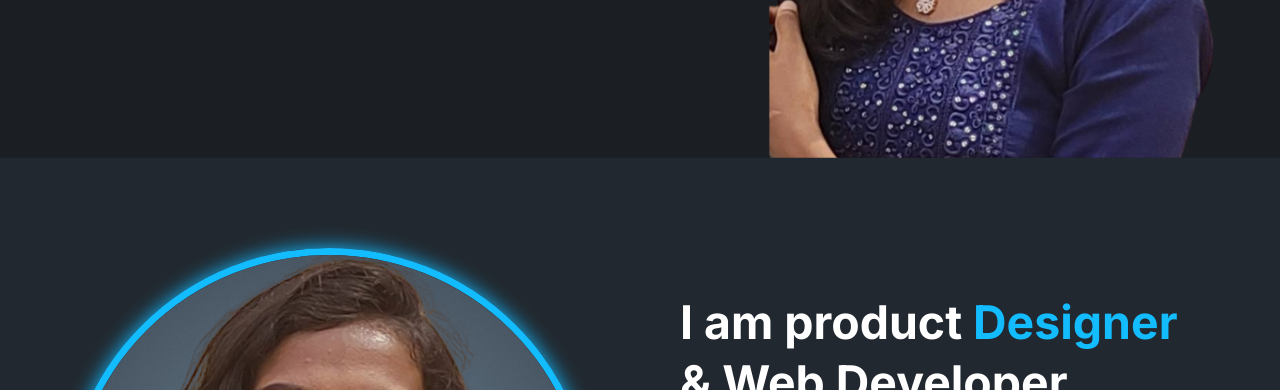
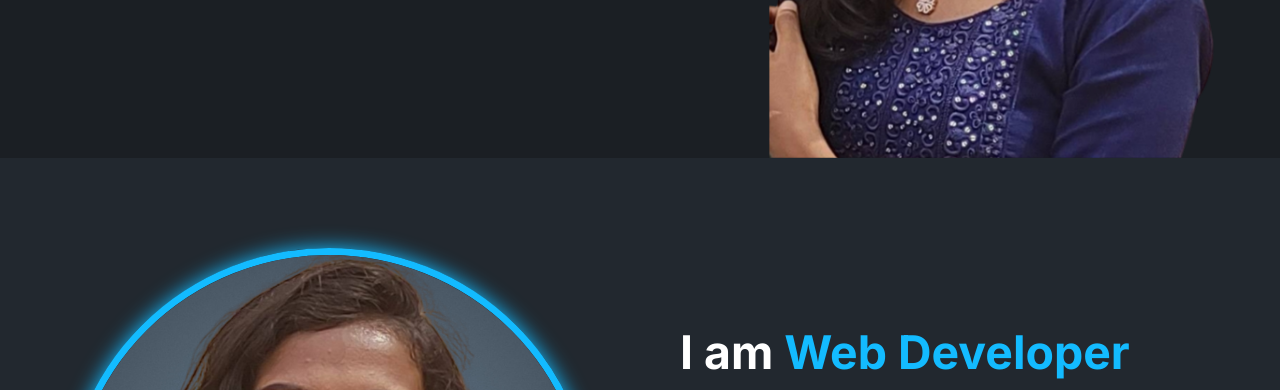
Before and after one commit to AnjaliAS221/Portfolio-website, a plain HTML site: page index.html in a window 1280 px wide. Shown: the part 562-952 px from the top of the page. Drawn offline with nearby package versions, Linux system fonts and the light colour scheme.

Commit message:
Update index.html

```diff
--- a/index.html
+++ b/index.html
@@ -70,7 +70,7 @@
         </div>
 
         <div class="about-text" data-aos="zoom-in-down">
-            <h2>I am product <span>Designer</span> <br> & Web Developer</h2>
+            <h2>I am <span>Web Developer</span></h2>
             <!--experience might be deleted-->
             <div class="exp-area">
                 <p class="exp">Experience: <span>Fresher</span></p>
```
